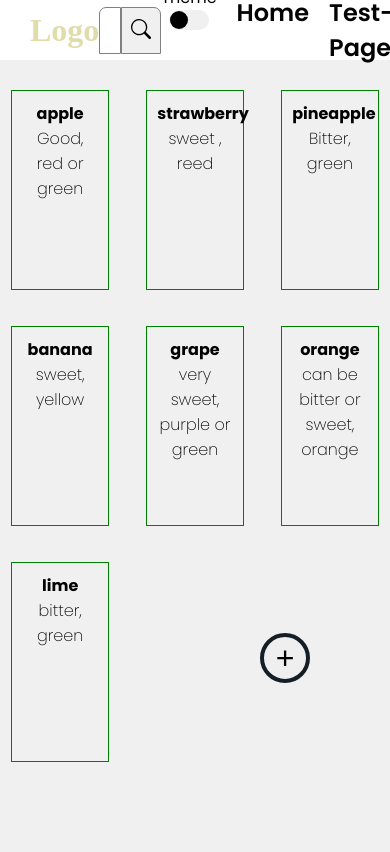
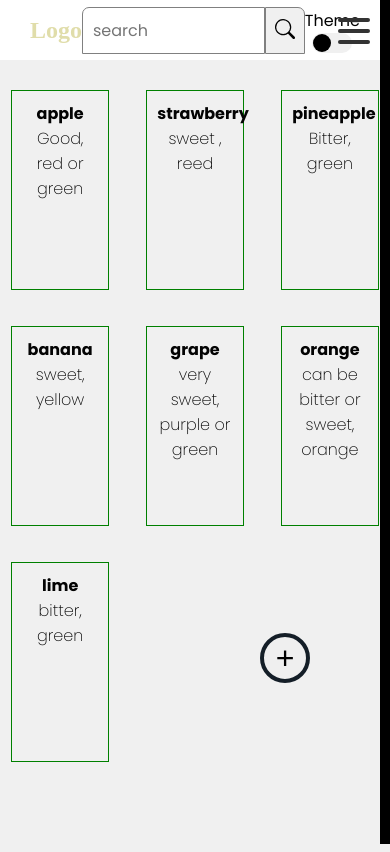
Before and after one commit to GuilhermeW1/react-pages, a React (Create React App) app: page /home in a window 390 px wide. Both pictures are taken after typing "Sample", "Sample123" into the empty fields and a click on the button "Submit". Built offline with nearby package versions, Linux system fonts and the light colour scheme.

Commit message:
style: responsive nav-links with burger

```diff
--- /dev/null
+++ b/src/components/nav/burger.js
@@ -0,0 +1,55 @@
+import * as React from 'react'
+import NavLinks from './nav-links'
+import styled from 'styled-components'
+
+const StyledBurger = styled.div`
+  width: 2rem;
+  height: 2rem;
+  position: fixed;
+  top: 15px;
+  right: 20px;
+  z-index: 20;
+  display: none;
+
+  @media (max-width: 768px) {
+    display: flex;
+    justify-content: space-around;
+    flex-flow: column nowrap;
+  }
+
+  div {
+    width: 2rem;
+    height: 0.25rem;
+    background-color: ${({ open }) => (open ? '#ccc' : '#333')};
+    border-radius: 10px;
+    transform-origin: 1px;
+    transition: all 0.3s linear;
+    &:nth-child(1) {
+      transform: ${({ open }) => (open ? 'rotate(45deg)' : 'rotate(0)')};
+    }
+    &:nth-child(2) {
+      transform: ${({ open }) => (open ? 'translateX(100%)' : 'translateX(0)')};
+      opacity: ${({ open }) => (open ? 0 : 1)};
+    }
+    &:nth-child(3) {
+      transform: ${({ open }) => (open ? 'rotate(-45deg)' : 'rotate(0)')};
+    }
+  }
+`
+
+function Burger() {
+  const [open, setIsOpen] = React.useState(false)
+
+  return (
+    <div>
+      <StyledBurger open={open} onClick={() => setIsOpen(!open)}>
+        <div />
+        <div />
+        <div />
+      </StyledBurger>
+      <NavLinks open={open} />
+    </div>
+  )
+}
+
+export default Burger
--- a/src/components/nav/index.js
+++ b/src/components/nav/index.js
@@ -1,21 +1,18 @@
 import * as React from 'react'
-import { useAuth } from '../../context/auth-provider'
-
-import { Link } from 'react-router-dom'
-import styled from 'styled-components'
+//import NavLinks from './nav-links'
+import Burger from './burger'
 import { useTheme } from '../../context/theme-provider'
-import { Button, Ul, Container, Span, DivTheme } from './styles'
+import { NavB, Span, DivTheme } from './styles'
 import Switch from 'react-switch'
 import SearchBar from '../searchBar'
 
-function NavBar() {
-  const { logout } = useAuth()
+function Nav() {
   const { toggleTheme, theme } = useTheme()
-
   return (
-    <nav>
-      <Ul>
-        <li style={{ marginRight: '10px' }}>
+    <header>
+      <NavB>
+        <h1 style={{ color: '#E0DDAA' }}>Logo</h1>
+        <SearchBar />
         <DivTheme>
           <Span>Theme</Span>
           <Switch
@@ -30,45 +27,8 @@ function NavBar() {
             width={40}
           />
         </DivTheme>
-        </li>
-        <li>
-          <StylesNavLink to="/home">Home</StylesNavLink>
-        </li>
-        <li>
-          <StylesNavLink to="/teste">Test-Page</StylesNavLink>
-        </li>
-        <li>
-          <StylesNavLink to="/page">Page</StylesNavLink>
-        </li>
-        <li>
-          <Button onClick={logout}>Logout</Button>
-        </li>
-      </Ul>
-    </nav>
-  )
-}
-
-function NavLink(props) {
-  return <Link {...props} />
-}
-const StylesNavLink = styled(NavLink)`
-  color: ${props => props.theme.theme.colors.text};
-  display: inline-block;
-  text-decoration: none;
-  padding: 10px;
-  font-family: 'Poppins', sans-serif;
-  font-size: 1.5em;
-  font-weight: 600;
-`
-
-function Nav() {
-  return (
-    <header>
-      <Container>
-        <h1 style={{ color: '#E0DDAA' }}>Logo</h1>
-        <SearchBar />
-        <NavBar />
-      </Container>
+        <Burger />
+      </NavB>
     </header>
   )
 }
--- /dev/null
+++ b/src/components/nav/nav-links.js
@@ -0,0 +1,47 @@
+import * as React from 'react'
+import { useAuth } from '../../context/auth-provider'
+
+import { Link } from 'react-router-dom'
+import styled from 'styled-components'
+import { Button, Ul } from './styles'
+
+// eslint-disable-next-line react/prop-types
+function NavLinks({ open }) {
+  const { logout } = useAuth()
+
+  return (
+    <Ul open={open}>
+      <li>
+        <StylesNavLink to="/home">Home</StylesNavLink>
+      </li>
+      <li>
+        <StylesNavLink to="/teste">Test</StylesNavLink>
+      </li>
+      <li>
+        <StylesNavLink to="/page">Page</StylesNavLink>
+      </li>
+      <li>
+        <Button onClick={logout}>Logout</Button>
+      </li>
+    </Ul>
+  )
+}
+
+function NavLink(props) {
+  return <Link {...props} />
+}
+const StylesNavLink = styled(NavLink)`
+  color: ${props => props.theme.theme.colors.text};
+  display: inline-block;
+  text-decoration: none;
+  padding: 10px;
+  font-family: 'Poppins', sans-serif;
+  font-size: 1.5em;
+  font-weight: 600;
+
+  @media (max-width: 768px) {
+    font-size: 14px;
+  }
+`
+
+export default NavLinks
--- a/src/components/nav/styles.js
+++ b/src/components/nav/styles.js
@@ -17,13 +17,28 @@ const Button = styled.button`
 const Ul = styled.ul`
   display: flex;
   justify-content: center;
-  align-items: stretch;
+  align-items: center;
   margin-right: 10px;
   list-style: none;
   height: 100%;
+  line-height: normal;
+
+  @media (max-width: 768px) {
+    padding: 20px 20px;
+    flex-flow: column nowrap;
+    position: fixed;
+    align-items: start;
+    justify-content: start;
+    top: 0;
+    right: 0;
+    height: 100vh;
+    background: black;
+    width: 300px;
+    transform: ${({ open }) => (open ? 'translateX(0)' : 'translateX(100%)')};
+  }
 `
 
-const Container = styled.div`
+const NavB = styled.nav`
   position: fixed;
   width: 100%;
   z-index: 2;
@@ -50,4 +65,4 @@ const DivTheme = styled.div`
 `
 //#141e27
 
-export { Button, Ul, Container, Span, DivTheme }
+export { Button, Ul, NavB, Span, DivTheme }
--- a/src/components/searchBar/styles.js
+++ b/src/components/searchBar/styles.js
@@ -5,6 +5,7 @@ const Div = styled.div`
   display: flex;
   align-items: center;
   justify-content: center;
+  width: 300px;
 `
 
 const DivSearch = styled.div`
--- /dev/null
+++ b/src/styles/media-queries.js
@@ -0,0 +1,3 @@
+export const large = '@media (min-width: 1200px)'
+export const medium = '@media (min-width: 992px) and (max-width: 1199px)'
+export const small = '@media (max-width: 991px)'
```
Lines whose indentation alone changed are shown as unchanged.
